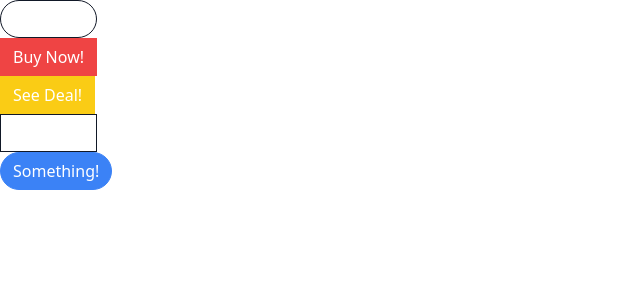
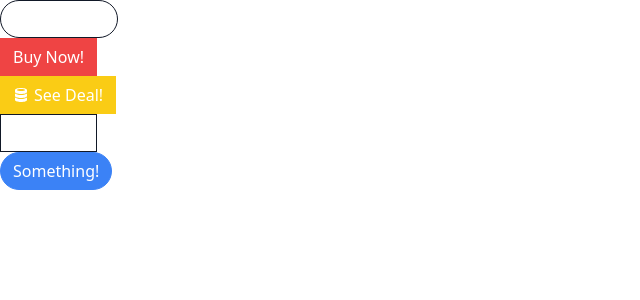
Before and after one commit to gresahodolli/modern-react-with-redux, a React (Create React App) app in the folder comps/: page / in a window 1280 px wide. Shown: the top 300 px of the page, without its empty margins (0-640 px from the left). Built offline with nearby package versions, Linux system fonts and the light colour scheme.

Commit message:
Passing Props Through

```diff
--- a/comps/package.json
+++ b/comps/package.json
@@ -10,6 +10,7 @@
     "prop-types": "^15.8.1",
     "react": "^18.2.0",
     "react-dom": "^18.2.0",
+    "react-icons": "^4.12.0",
     "react-scripts": "5.0.1",
     "web-vitals": "^2.1.4"
   },
--- a/comps/src/App.js
+++ b/comps/src/App.js
@@ -1,20 +1,26 @@
 import Button from './Button';
+import { GoBell, GoDatabase } from 'react-icons/go'
 
 function App() {
+    const handleClick = () => {
+        console.log('Click!!')
+    }
     return (
         <div>
             <div>
-                <Button secondary outline rounded>
+                <Button secondary outline rounded onClick={handleClick}>
+                    <GoBell />
                     Click me!!
                 </Button>
             </div>
             <div>
-                <Button danger>
+                 <Button danger>
                     Buy Now!
                 </Button>
             </div>
             <div>
                 <Button warning>
+                    <GoDatabase />
                     See Deal!
                 </Button>
             </div>
--- a/comps/src/Button.js
+++ b/comps/src/Button.js
@@ -11,8 +11,11 @@ function Button({
     danger,
     outline,
     rounded,
+    ...rest
 }) {
-   const classes = className('px-3 py-1.5 border', {
+
+
+   const classes = className('flex items-center px-3 py-1.5 border', {
     'border-blue-500 bg-blue-500 text-white': primary,
     'border-gray-900 bg-gray-900 text-white': secondary,
     'border-green-500 bg-green-500 text-white': success,
@@ -29,7 +32,7 @@ function Button({
 })
 
   return (
-    <button className={classes}>{children}</button>
+    <button {...rest} className={classes}>{children}</button>
   )
 }
 
--- a/comps/src/index.css
+++ b/comps/src/index.css
@@ -1,3 +1,7 @@
 @tailwind base;
 @tailwind components;
 @tailwind utilities;
+
+button > svg {
+    margin-right: 5px;
+}
```
Also changed, not shown: 1 other file (tests, documents, lock files or other folders).
